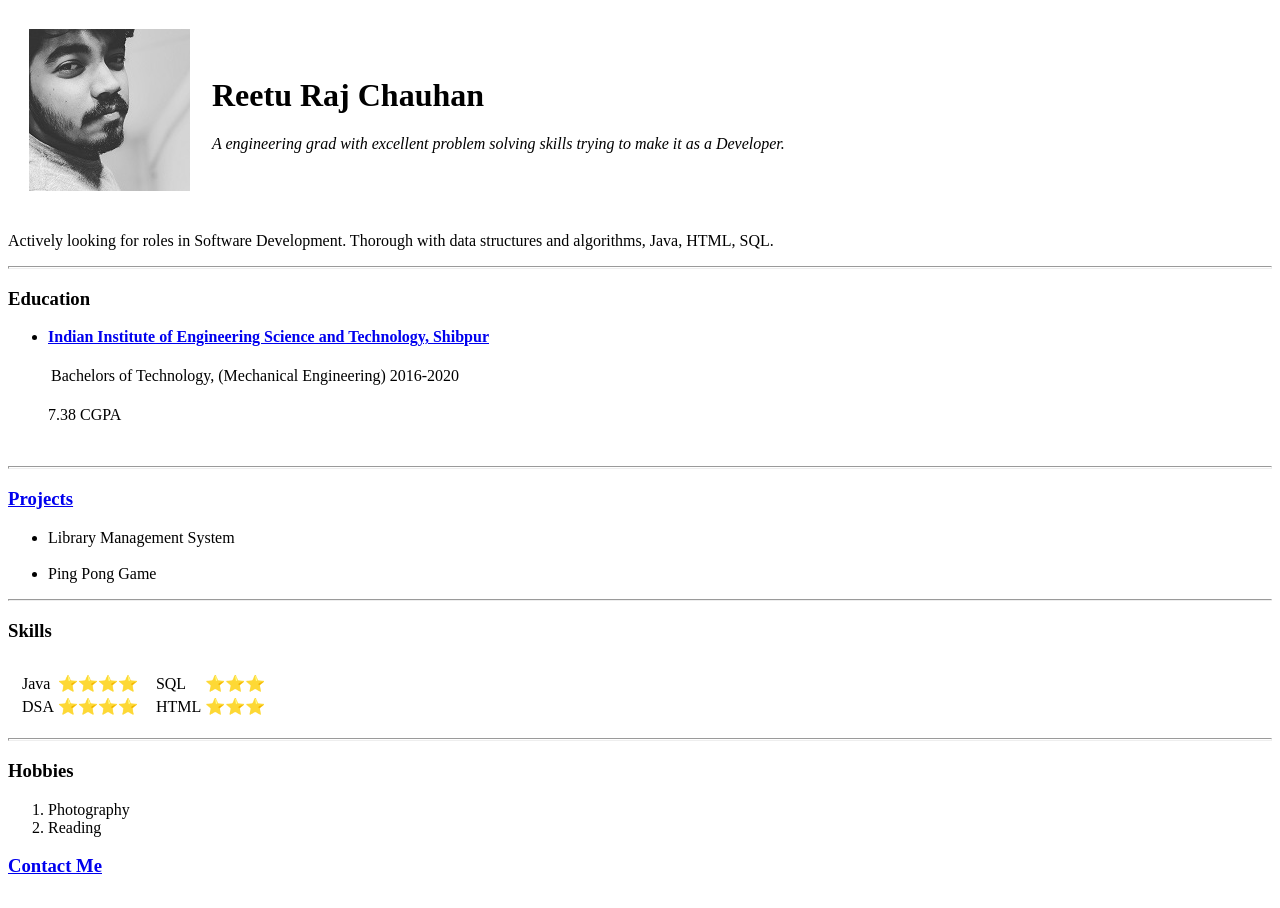
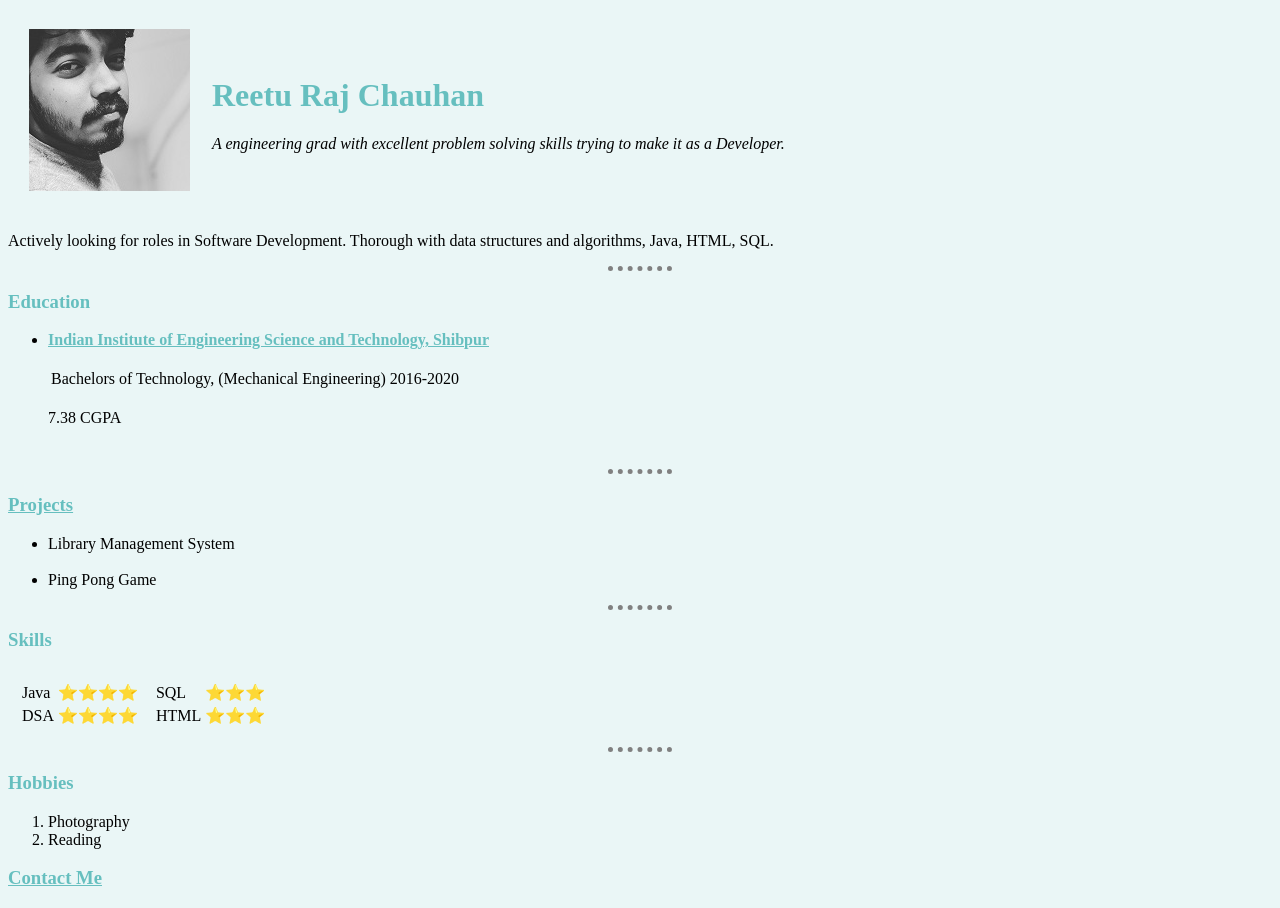
Before and after one commit to rrc-IIESTs/cv, a plain HTML site: page index.html in a window 1280 px wide. Drawn offline with Linux system fonts and the light colour scheme.

Commit message:
Added css style

```diff
--- /dev/null
+++ b/css/styles.css
@@ -0,0 +1,20 @@
+body{
+  background-color: #EAF6F6;
+}
+hr{
+  border-style: none;
+  border-top-style: dotted;
+  border-color: grey;
+  border-width: 5px;
+  width: 5%;
+
+}
+h1{
+  color: #66BFBF;
+}
+h3{
+  color: #66BFBF;
+}
+a{
+  color: #66BFBF;
+}
--- a/index.html
+++ b/index.html
@@ -4,6 +4,8 @@
 <head>
   <meta charset="utf-8">
   <title>♥ RRC's Personal site </title>
+  <link rel="stylesheet" href="css/styles.css">
+
 </head>
 
 <body>
```
Also changed, not shown: contact-me.html (+2 -1 lines), projects.html (+2 -1 lines).
